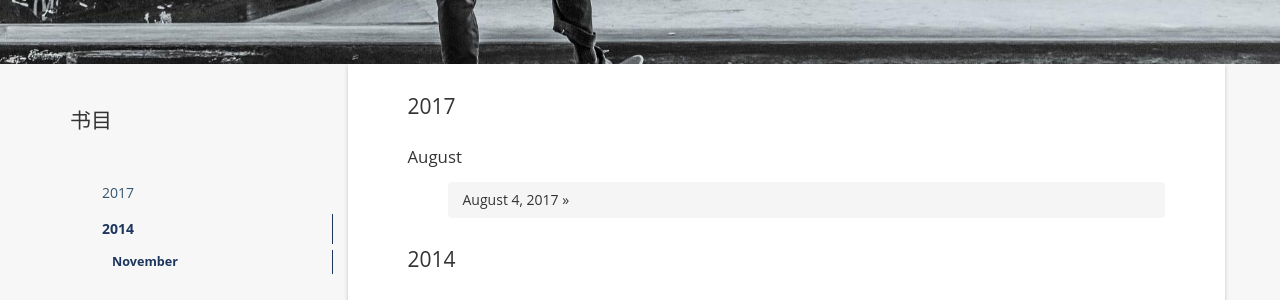
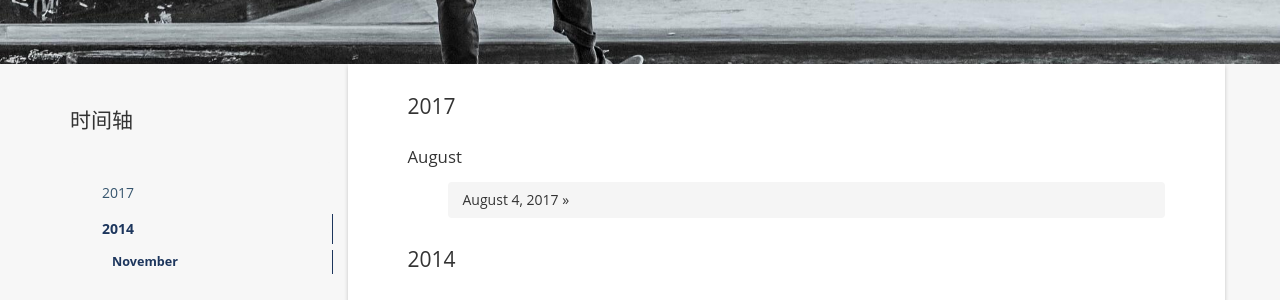
Before and after one commit to zhongyp/jekyll-theme-classic, a Jekyll site: the page built from index.html, in a window 1280 px wide and 1175 px high. Shown: the part 484-784 px from the top of the window. Built offline with Jekyll 4.4.1, drawn with Linux system fonts in a browser that asks for light colours; nearby versions of some CDN libraries; the list of posts is cut into pages by our own code; comment, search, counter and statistics services are not loaded.

Commit message:
update life title

```diff
--- a/_includes/lefttree.html
+++ b/_includes/lefttree.html
@@ -1,5 +1,5 @@
 <div id="navigation">
-  <h1>书目</h1>
+  <h1>章节</h1>
   <ul class="nav sidenav">
   </ul>
   <!-- <div style="height: 200px;width: 200px;">
--- a/index.html
+++ b/index.html
@@ -7,7 +7,7 @@ layout: default
         <div class="col-md-3">
           <div class="sidebar hidden-print" role="complementary">
             <div id="navigation">
-              <h1>书目</h1>
+              <h1>时间轴</h1>
               <ul class="nav sidenav">
                 {% for post in site.posts  %}
                   {% capture this_year %}{{ post.date | date: "%Y" }}{% endcapture %}
```
